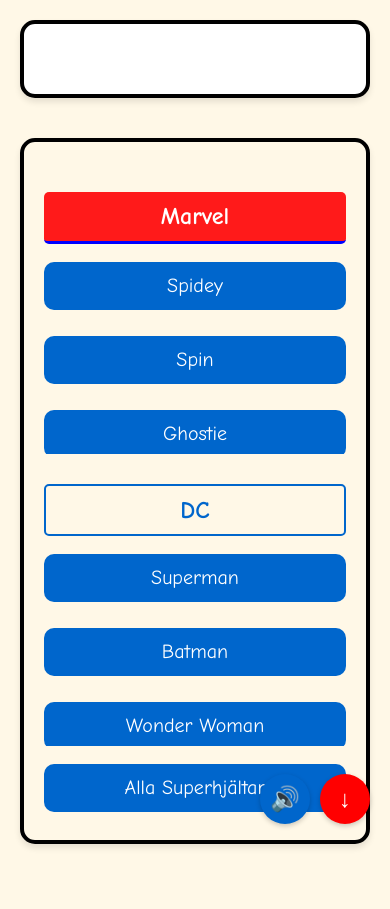
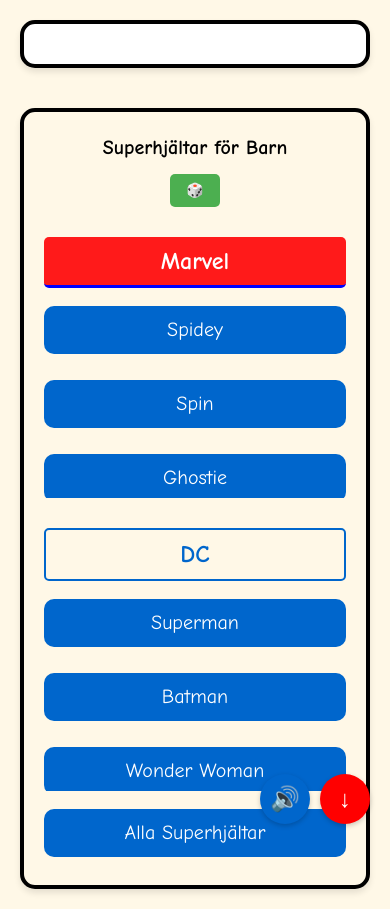
Before and after one commit to 130n/spidey, a website with bundled scripts: page index.html in a window 390 px wide. Before the commit the page ends 864 px from the top, so only its background shows below. Built offline with nearby package versions, Linux system fonts and the light colour scheme; files whose address does not match are found by name.

Commit message:
shuffle button

```diff
--- a/index.html
+++ b/index.html
@@ -22,6 +22,10 @@
 <body>
     <div class="container" x-data="{ selectedHero: null }">
         <div class="menu">
+            <div class="menu-header">
+                <h5>Superhjältar för Barn</h5>
+                <button class="shuffle-button" onclick="shuffleHero()">🎲</button>
+            </div>
             <h2>Marvel</h2>
             <ul>
                 <li @click="selectedHero = 'spidey'">Spidey</li>
@@ -309,5 +313,25 @@
     </div>
     <button class="scroll-button" onclick="window.spidey.scrollToHeroes()">↓</button>
     <button class="read-button" onclick="window.spidey.readCurrentHeroDescription()">🔊</button>
+
+    <script>
+        function shuffleHero() {
+            const allHeroes = document.querySelectorAll('.menu li');
+            const randomIndex = Math.floor(Math.random() * allHeroes.length);
+            const randomHero = allHeroes[randomIndex];
+
+            // Klicka på den slumpade hjälten
+            randomHero.click();
+
+            // Scrolla till den slumpade hjälten
+            randomHero.scrollIntoView({ behavior: 'smooth', block: 'top' });
+
+            // Lägg till en kort highlight-effekt
+            randomHero.classList.add('highlight');
+            setTimeout(() => {
+                randomHero.classList.remove('highlight');
+            }, 2000);
+        }
+    </script>
 </body>
 </html>
--- a/styles.css
+++ b/styles.css
@@ -385,3 +385,49 @@
     border-bottom: 3px solid #0000ff;
     padding-bottom: 10px;
 }
+
+.menu-header {
+    display: flex;
+    flex-direction: column;
+    justify-content: space-between;
+    align-items: center;
+    margin-bottom: 20px;
+}
+
+.shuffle-button {
+    background-color: #4CAF50;
+    color: white;
+    padding: 10px 20px;
+    border: none;
+    border-radius: 5px;
+    cursor: pointer;
+    font-size: 16px;
+    transition: all 0.3s ease;
+}
+
+.shuffle-button:hover {
+    background-color: #45a049;
+    transform: scale(1.05);
+}
+
+.hero-card {
+    transition: all 0.3s ease;
+}
+
+.hero-card.highlight {
+    transform: scale(1.05);
+    box-shadow: 0 0 20px rgba(255, 215, 0, 0.8);
+    background-color: #fff8e7;
+}
+
+@media (max-width: 768px) {
+    .menu-header {
+        gap: 10px;
+        text-align: center;
+    }
+
+    .shuffle-button {
+        font-size: 14px;
+        padding: 8px 16px;
+    }
+}
```
